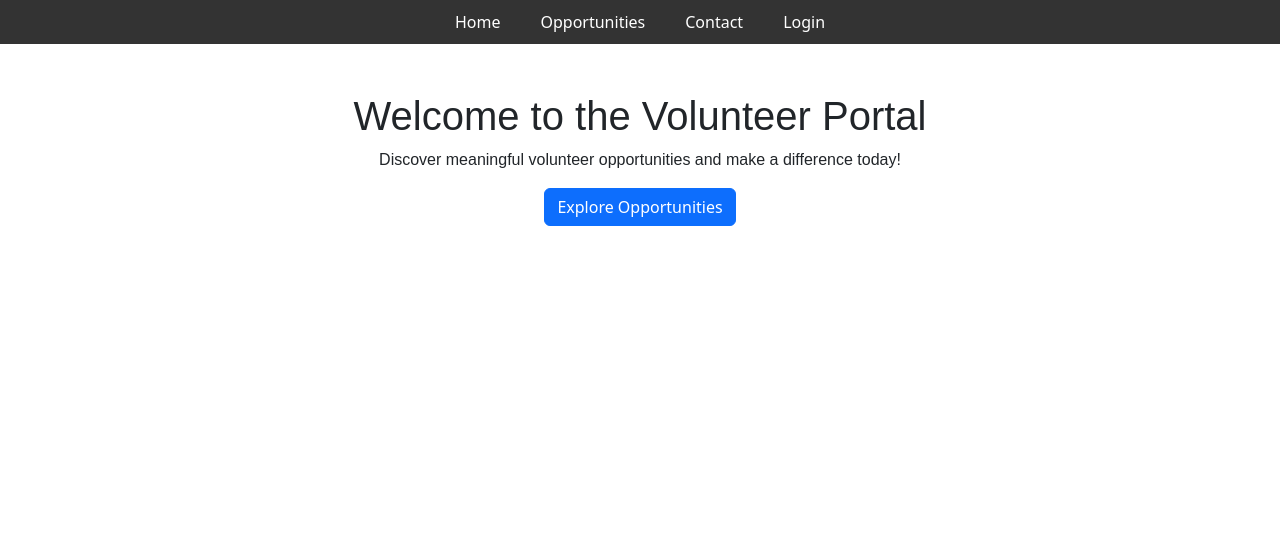
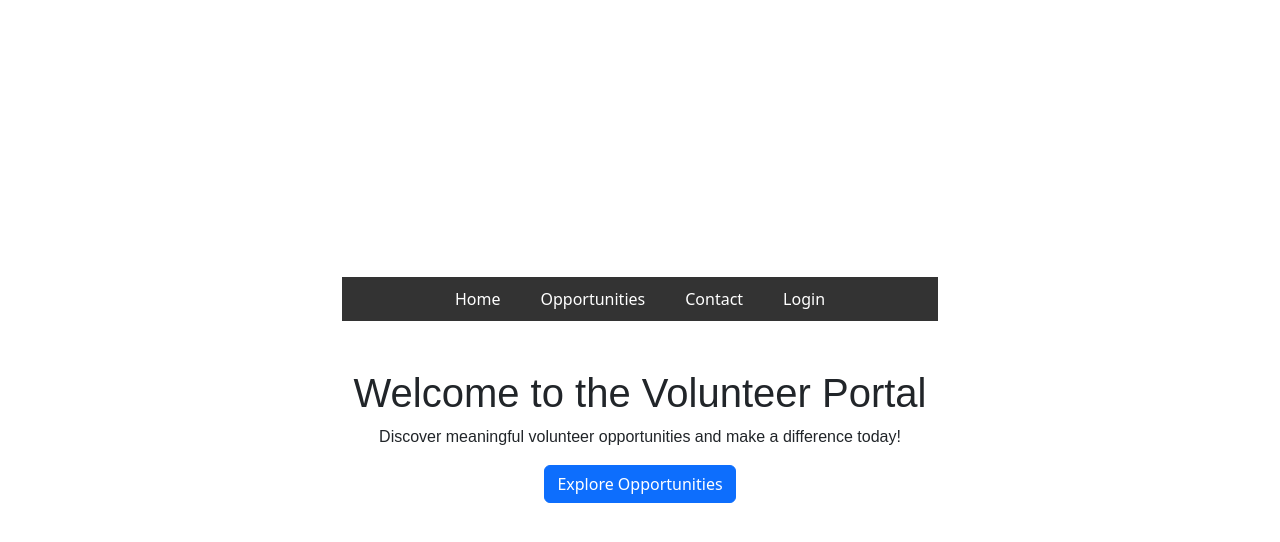
Before and after one commit to Omar-Camara/volunteer-matching, a React (Create React App) app in the folder frontend/: page / in a window 1280 px wide. Shown: the top 542 px of the page. Built offline with nearby package versions, Linux system fonts and the light colour scheme.

Commit message:
Updated design

```diff
--- a/frontend/src/index.css
+++ b/frontend/src/index.css
@@ -1,13 +1,25 @@
+@import url('https://fonts.googleapis.com/css2?family=Poppins:ital,wght@0,100;0,200;0,300;0,400;0,500;0,600;0,700;0,800;0,900;1,100;1,200;1,300;1,400;1,500;1,600;1,700;1,800;1,900&display=swap');
+
+* {
+  margin: 0;
+  padding: 0;
+  box-sizing: border-box ;
+}
 body {
-  margin: 0;
-  font-family: -apple-system, BlinkMacSystemFont, 'Segoe UI', 'Roboto', 'Oxygen',
-    'Ubuntu', 'Cantarell', 'Fira Sans', 'Droid Sans', 'Helvetica Neue',
-    sans-serif;
+  font-family: "Poppins", sans-serif;
   -webkit-font-smoothing: antialiased;
   -moz-osx-font-smoothing: grayscale;
+  display: flex;
+  justify-content: center;
+  align-items: center;
+  min-height: 100vh;
 }
 
 code {
   font-family: source-code-pro, Menlo, Monaco, Consolas, 'Courier New',
     monospace;
 }
+a {
+  text-decoration: none;
+
+}
```
